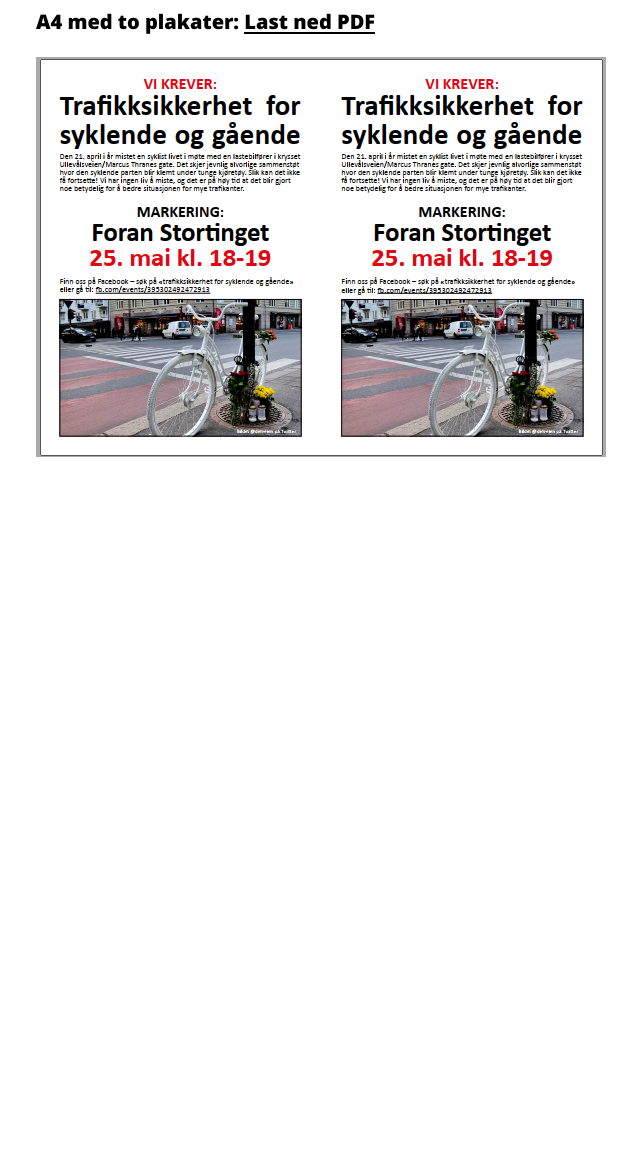
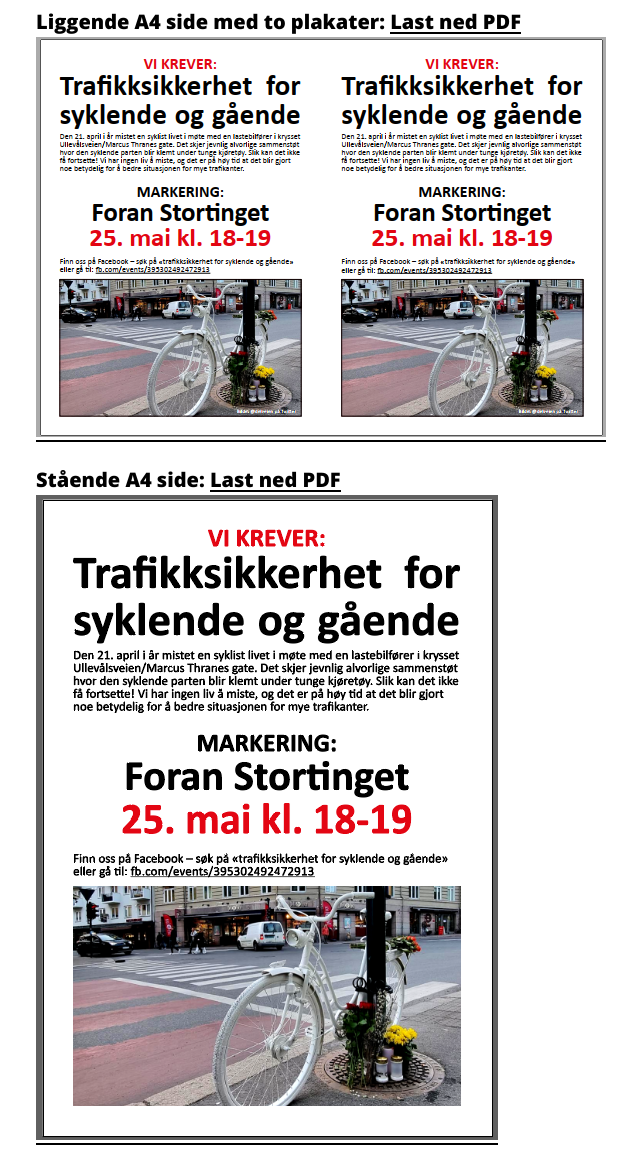
Before and after one commit to Sykkelmafiaen/sykkelmafiaen.github.io, a plain HTML site: page appell/index.html in a window 1280 px wide. Shown: the part 508-1673 px from the top of the page, without its empty margins (92-732 px from the left). Before the commit the page ends 993 px from the top, so only its background shows below. Drawn offline with Linux system fonts and the light colour scheme.

Commit message:
added qr code variant

```diff
--- a/appell/index.html
+++ b/appell/index.html
@@ -176,10 +176,22 @@
 
         <h2>Materiale</h2>
         <p>
-        <strong>A4 med to plakater:</strong>
-        <a href="sykkelmarkering.pdf">Last ned PDF</a>
+            <strong>Liggende A4 side med to plakater:</strong>
+            <a href="sykkelmarkering.pdf">Last ned PDF</a><br>
+            <a href="sykkelmarkering.pdf"><img src="preview_1.png" alt="Dobbel print A4" /></a>
         </p>
-        <a href="sykkelmarkering.pdf"><img src="preview_1.png" alt="Dobbel print A4" /></a>
+
+        <p>
+            <strong>Stående A4 side:</strong>
+            <a href="sykkelmarkering2.pdf">Last ned PDF</a><br>
+            <a href="sykkelmarkering2.pdf"><img src="preview_2.png" alt="Stående A4" /></a>
+        </p>
+
+        <p>
+            <strong>Stående A4 side med QR kode:</strong>
+            <a href="sykkelmarkering_qr.pdf">Last ned PDF</a><br>
+            <a href="sykkelmarkering_qr.pdf"><img src="preview_3.png" alt="Stående A4 med QR" /></a>
+        </p>
 
 
     </article>
```
Also changed, not shown: appell/preview_2.png (added), appell/preview_3.png (added), 2 other files.
